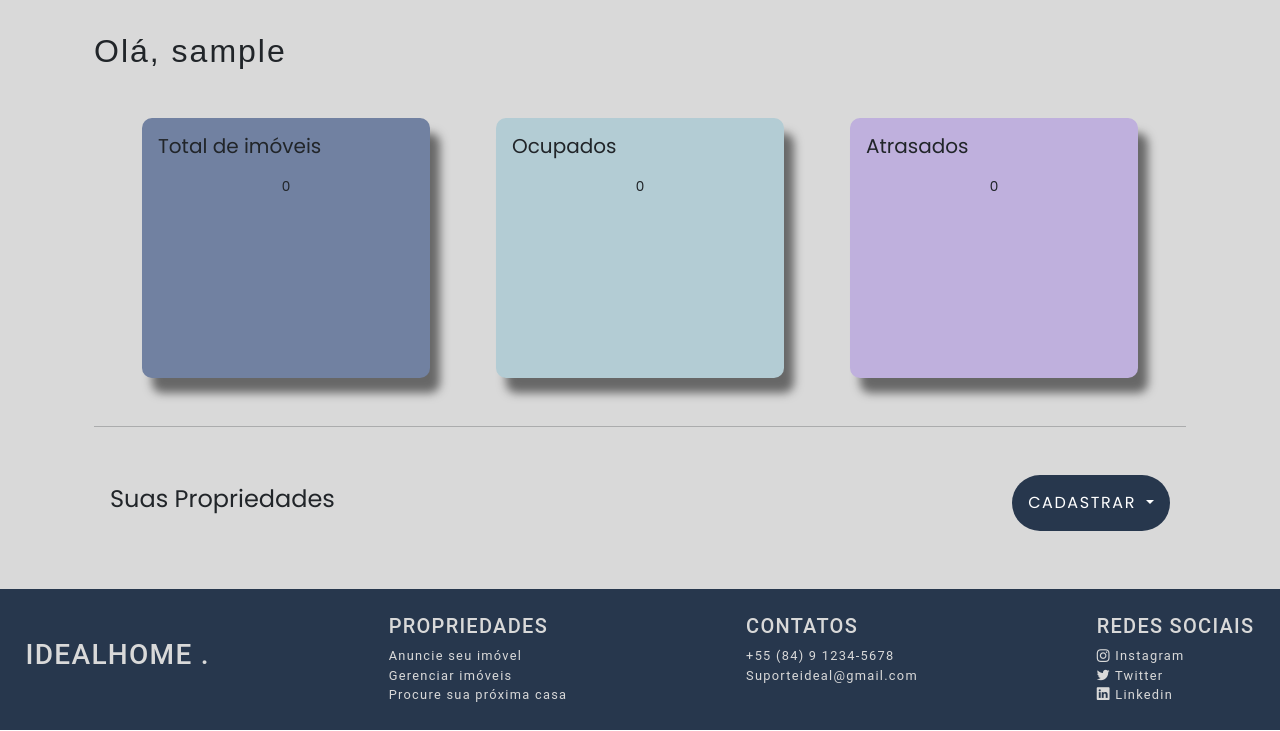
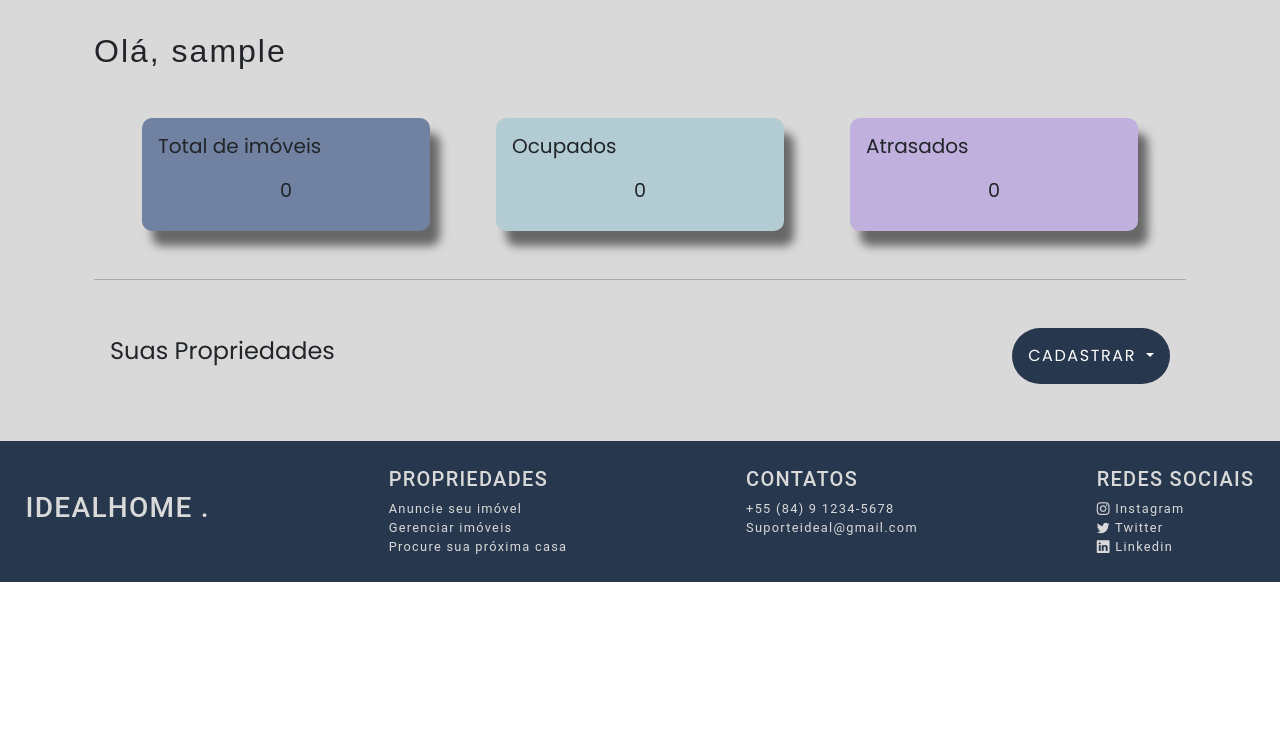
Before and after one commit to JoaoManoelFontes/Rent.io, a Django app: page /customer/ in a window 1280 px wide. Shown: the part 69-800 px from the top of the page. Run offline with Django 4.2, Linux system fonts and the light colour scheme; the visitor is signed in with stand-in values (Sample User, id 1); data that the repository does not hold is empty; some libraries are stand-ins or nearby versions.

Commit message:
fix css in properties/home

```diff
--- a/properties/utils/properties_manager.py
+++ b/properties/utils/properties_manager.py
@@ -5,7 +5,7 @@ from properties.utils.validate_payment_date import validate_payment_date
 def get_properties_amount(customer) -> int:
     '''Returns the amount of properties of a customer'''
 
-    return House.objects.filter(customer=customer).count() + Building.objects.filter(customer=customer).count()
+    return House.objects.filter(customer=customer).count() + Apartment.objects.filter(building__customer=customer).count()
 
 
 def get_occupied_properties_amount(customer) -> int:
--- a/static/css/customer_home.css
+++ b/static/css/customer_home.css
@@ -28,7 +28,7 @@ a:hover{
     margin: 2rem;
 }
 
-#main-infos > .card {
+.info-card {
     margin: 1rem;
     width: 18rem;
     border: none;
@@ -36,7 +36,7 @@ a:hover{
     box-shadow: 10px 15px 10px rgba(0, 0, 0, 0.526);
 }
 
-#main-infos > .card:hover{
+.info-card:hover{
     transition: all 0.2s ease-in-out;
     transform: scale(1.02);
 }
--- a/templates/properties/home.html
+++ b/templates/properties/home.html
@@ -8,22 +8,22 @@
     <div class="container" style="padding-bottom: 2%;" id="main">
         <h4>Olá, {{request.user}}</h4>
         <section id="main-infos">
-            <div class="card" style="background-color: #7181a1;">
+            <div class="info-card" style="background-color: #7181a1;">
                 <div class="card-body">
                   <h5 >Total de imóveis</h5>
-                  <h4 class="card-text" style="text-align: center; padding: 5%;">{{properties_amount}}</h4>
+                  <h4 class="card-text" style="text-align: center; font-size: larger; padding: 5%;">{{properties_amount}}</h4>
                 </div>
               </div>
-            <div class="card" style="background-color: #b3ccd4;">
+            <div class="info-card" style="background-color: #b3ccd4;">
                 <div class="card-body">
                     <h5 >Ocupados</h5>
-                    <h4 class="card-text" style="text-align: center; padding: 5%;">{{occupied_properties_amount}}</h4>
+                    <h4 class="card-text" style="text-align: center; font-size: larger; padding: 5%;">{{occupied_properties_amount}}</h4>
                 </div>
             </div>
-            <div class="card" style="background-color: #bfb0dd;">
+            <div class="info-card" style="background-color: #bfb0dd;">
                 <div class="card-body">
                     <h5 >Atrasados</h5>
-                    <h4 class="card-text" style="text-align: center; padding: 5%;">{{late_payments_amount}}</h4>
+                    <h4 class="card-text" style="text-align: center; font-size: larger; padding: 5%;">{{late_payments_amount}}</h4>
                 </div>
             </div>
         </section>
@@ -47,7 +47,7 @@
             <a href="house_payments_history/{{property.id}}">
               <div class="card mb-3" id="property-card">
                   <div class="row no-gutters">
-                    <div class="col-md-4"  class="card-img">
+                    <div class="col-md-4" class="card-img">
                       <img src="{{property.image.url}}" alt="...">
                     </div>
                     <div class="col-md-8">
```
